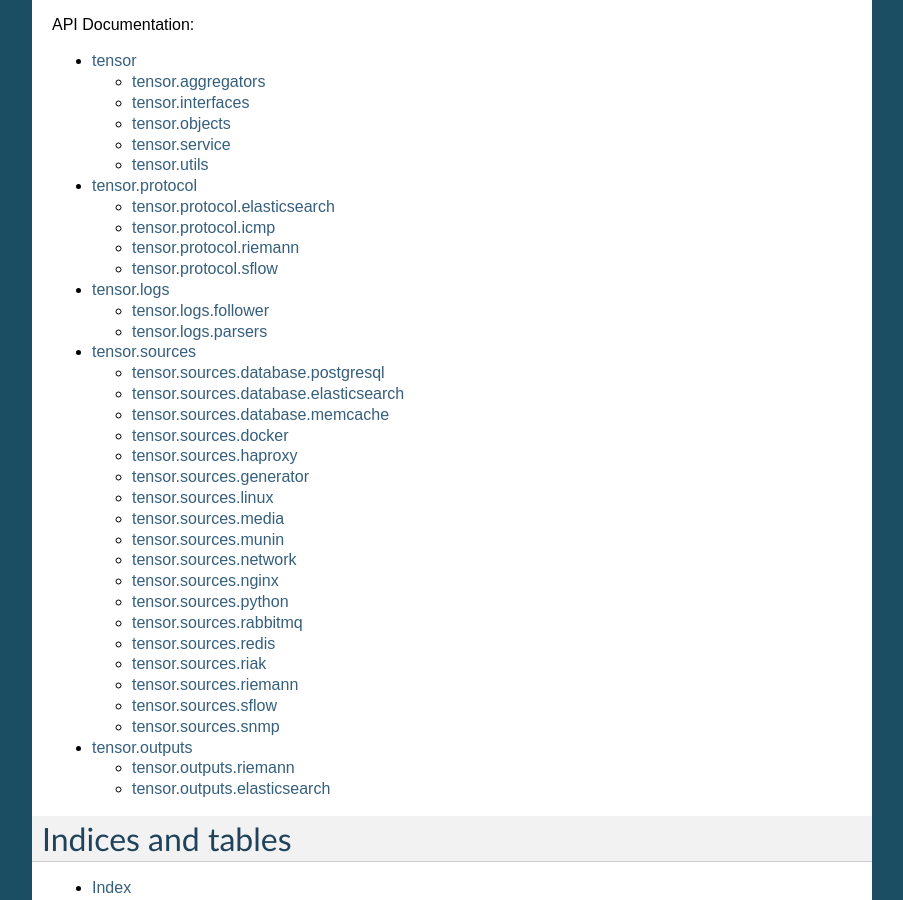
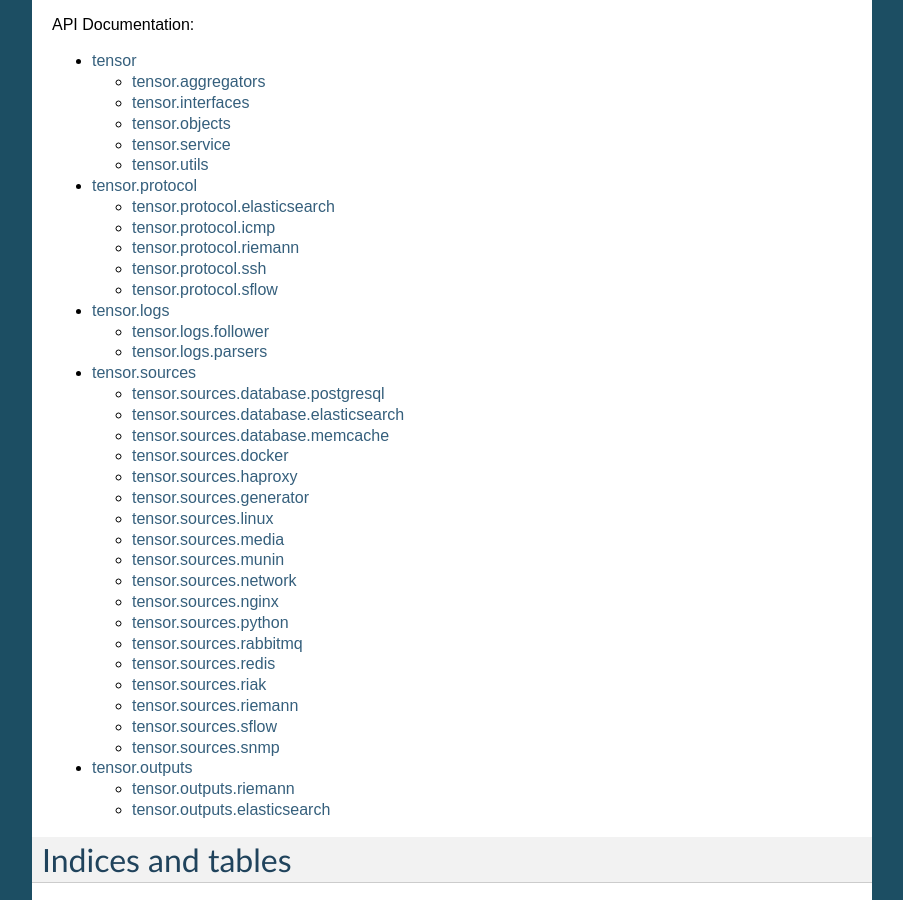
Before and after one commit to calston/tensor, a Sphinx documentation site: the page built from docs/index.rst, in a window 1280 px wide and 900 px high, scrolled down 687 px. Shown: the whole window, without its empty margins (198-1101 px from the left). Built offline with Sphinx 7.4.7, drawn with Linux system fonts in a browser that asks for light colours.

```diff
--- a/docs/api/protocol.rst
+++ b/docs/api/protocol.rst
@@ -22,6 +22,13 @@ tensor.protocol.riemann
    :members:
    :show-inheritance:
 
+tensor.protocol.ssh
+=====================
+
+.. automodule:: tensor.protocol.ssh
+   :members:
+   :show-inheritance:
+
 tensor.protocol.sflow
 =====================
 
```
